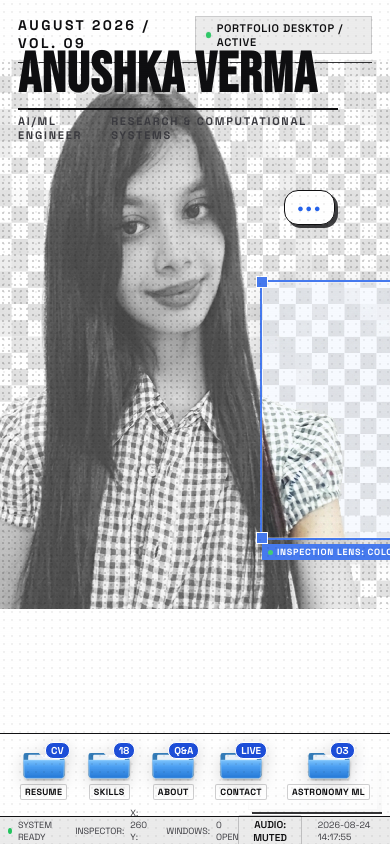
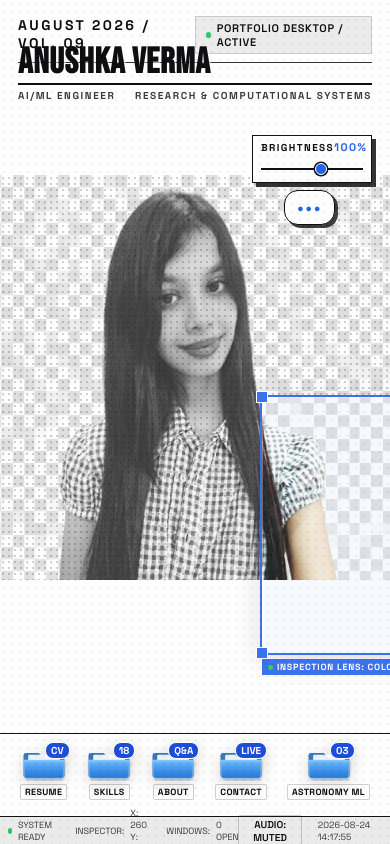
Before and after one commit to aceholland/portfolio-2, a React (Vite) app: page / in a window 390 px wide. Built offline with nearby package versions, Linux system fonts and the light colour scheme.

Commit message:
style: enhance mobile view media query vertically stacking header and portrait to prevent overlap

```diff
--- a/src/styles/responsive.css
+++ b/src/styles/responsive.css
@@ -41,25 +41,27 @@
 
   .hero-image-wrapper {
     width: 100vw;
-    height: 65vh;
-    top: 60px;
+    height: 48vh;
+    top: 175px;
     right: 0;
-    opacity: 0.85;
+    opacity: 0.9;
   }
 
   .editorial-headline-container {
-    top: 52px;
+    top: 48px;
     left: 18px;
+    right: 18px;
   }
 
   .editorial-main-headline {
-    font-size: 56px;
+    font-size: clamp(36px, 9vw, 48px);
+    margin-bottom: 4px;
   }
 
   .editorial-subheadline {
-    font-size: 11px;
+    font-size: 10px;
     padding-top: 4px;
-    max-width: 320px;
+    max-width: 100%;
   }
 
   .editorial-question-hero {
@@ -83,11 +85,11 @@
   }
 
   .brightness-control-widget {
-    top: auto;
-    bottom: 34px;
-    right: 12px;
-    width: 130px;
-    padding: 6px 10px;
+    top: 135px;
+    right: 18px;
+    bottom: auto;
+    width: 120px;
+    padding: 4px 8px;
   }
 
   /* Mobile Folders Dock */
```
Also changed, not shown: 1 other file (tests, documents, lock files or other folders).
